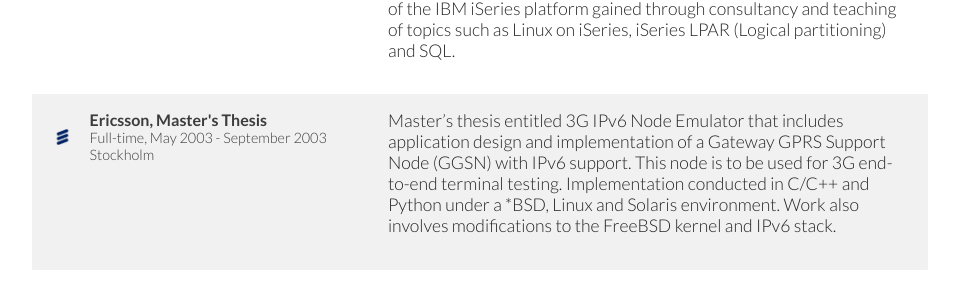
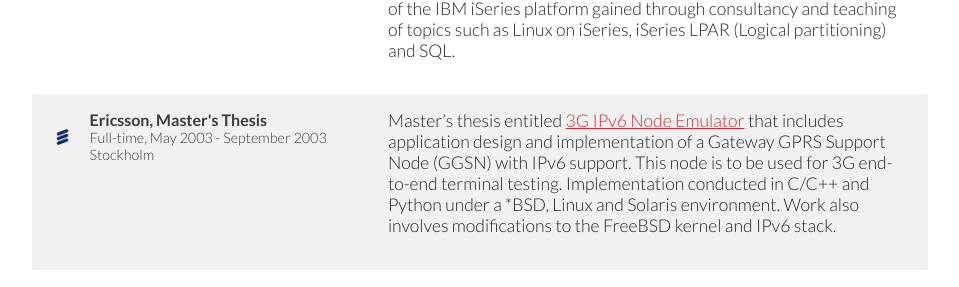
Before and after one commit to simonnordberg/simonnordberg.github.io, a Jekyll site: the page built from resume.md, in a window 1280 px wide and 900 px high, scrolled down 3316 px. Shown: the part 150-437 px from the top of the window, without its empty margins (160-1119 px from the left). Built offline with Jekyll 4.4.1, drawn with Linux system fonts in a browser that asks for light colours; our own code applies the rules of GitHub Pages for plain Markdown files; part of the change alters nothing that is shown.

```diff
--- a/resume.md
+++ b/resume.md
@@ -538,7 +538,7 @@ class: resume
     </div>
     <div class="grid-item">
       <p>
-        Master’s thesis entitled 3G IPv6 Node Emulator that includes application design and implementation of a
+        Master’s thesis entitled <a href="/assets/3G IPv6 Node Emulator.pdf" target="_blank">3G IPv6 Node Emulator</a> that includes application design and implementation of a
         Gateway GPRS Support Node (GGSN) with IPv6 support. This node is to be used for 3G end-to-end terminal
         testing. Implementation conducted in C/C++ and Python under a *BSD, Linux and Solaris environment. Work
         also involves modifications to the FreeBSD kernel and IPv6 stack.
```
Also changed, not shown: 1 other file.
